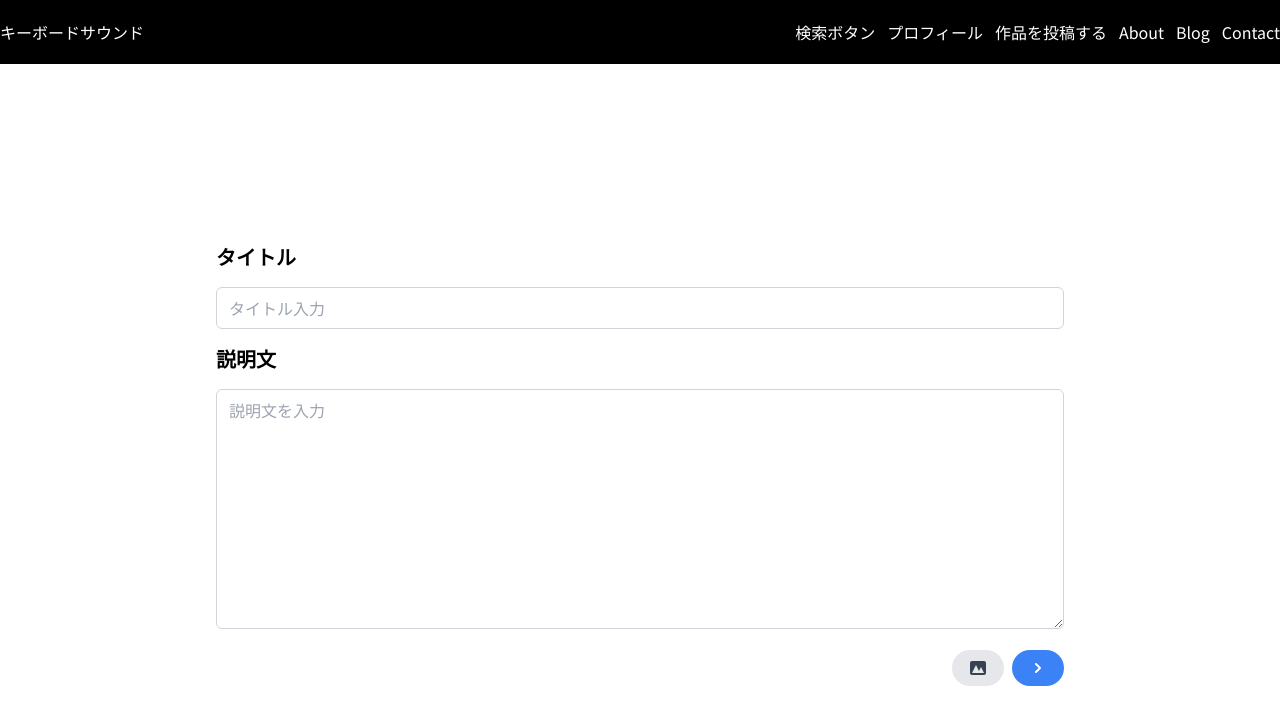
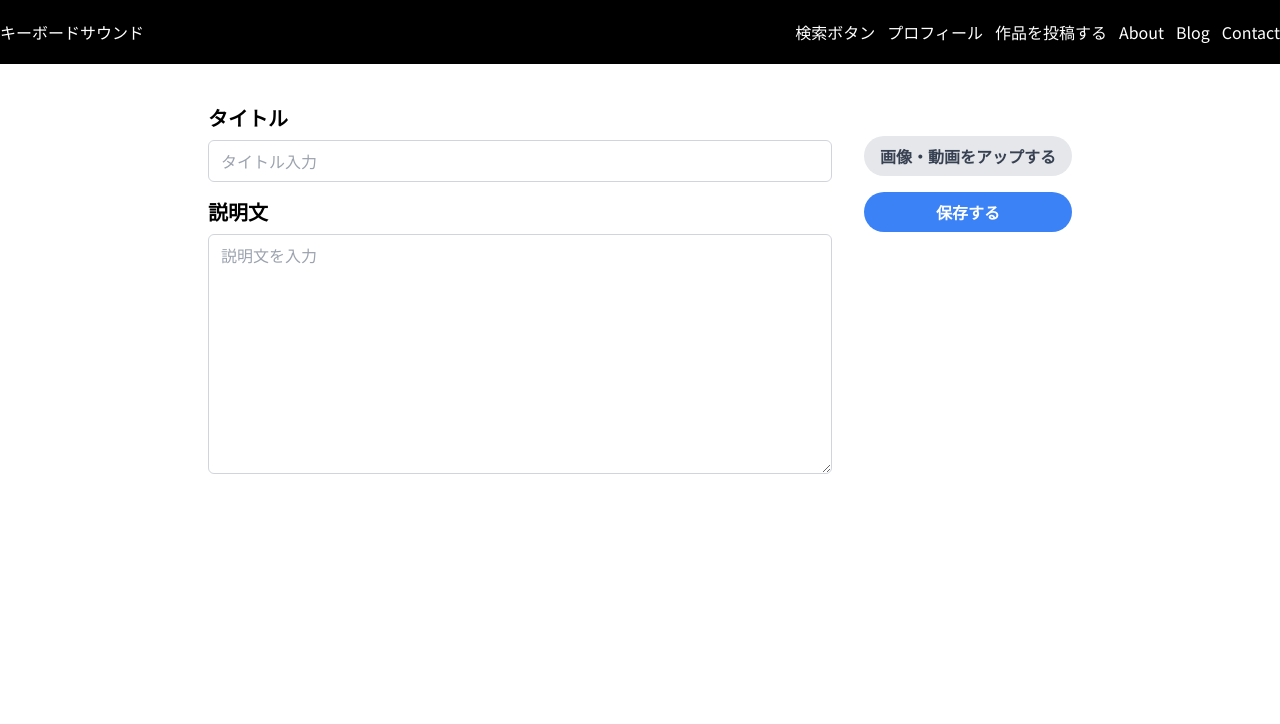
Before and after one commit to tomato-ga/keysound, a Next.js app: page /post/upload in a window 1280 px wide. Shown: the top 724 px of the page. Built offline with nearby package versions, Linux system fonts and the light colour scheme.

Commit message:
アップロードcssほぼOK

```diff
--- a/src/app/(pages)/post/upload/page.tsx
+++ b/src/app/(pages)/post/upload/page.tsx
@@ -1,17 +1,34 @@
 'use client'
 
-import { useState } from 'react'
+import { useState, useRef, ChangeEvent } from 'react'
 
-// TODO アップロードから完成させる
+// TODO タグ・カテゴリーは必要か？最初はいらないか
+
 const UploadPage = () => {
 	const [title, setTitle] = useState<string>('')
 	const [description, setDescription] = useState<string>('')
+	const [file, setFile] = useState<File | null>(null)
+	const fileInputRef = useRef<HTMLInputElement>(null)
+
+	const handleFileChange = (e: ChangeEvent<HTMLInputElement>) => {
+		const file = e.target.files?.[0]
+		if (file) {
+			setFile(file)
+			// TODO API経由でアップロード処理
+		}
+	}
+	const handleClickUpload = () => {
+		fileInputRef.current?.click()
+	}
 
 	return (
-		<div className="flex flex-col items-center justify-center h-screen">
-			<div className="bg-white rounded-lg  w-full max-w-xl m-2 p-6 lg:w-full lg:m-6 lg:max-w-4xl">
-				<h1 className="text-xl font-bold mb-4">タイトル</h1>
+		<div className="flex items-start justify-center h-screen p-6">
+			<div className="bg-white rounded-lg w-full lg:max-w-4xl ">
+				<div className="flex">
+					{/* Main content */}
+					<div className="flex-1 p-4">
 						<div className="mb-4">
+							<h1 className="text-xl font-bold mb-2">タイトル</h1>
 							<input
 								type="text"
 								placeholder="タイトル入力"
@@ -20,9 +37,8 @@ const UploadPage = () => {
 								onChange={(e) => setTitle(e.target.value)}
 							/>
 						</div>
-
-				<h1 className="text-xl font-bold mb-4">説明文</h1>
-				<div className="mb-4">
+						<div>
+							<h1 className="text-xl font-bold mb-2">説明文</h1>
 							<textarea
 								placeholder="説明文を入力"
 								className="w-full h-60 border border-gray-300 rounded-md px-3 py-2 focus:outline-none focus:ring-2 focus:ring-blue-500"
@@ -30,41 +46,27 @@ const UploadPage = () => {
 								onChange={(e) => setDescription(e.target.value)}
 							/>
 						</div>
-
-				<div className="flex justify-end space-x-2">
-					<div className="tooltip-group">
+					</div>
+					{/* Sidebar for buttons */}
+					<div className="flex flex-col space-y-4 p-4 mt-4">
+						<input
+							type="file"
+							ref={fileInputRef}
+							className="hidden"
+							onChange={handleFileChange}
+							accept="image/*,video/*"
+						/>
 						<button
 							className="bg-gray-200 hover:bg-gray-300 text-gray-700 font-bold py-2 px-4 rounded-full"
 							title="画像か動画をアップロードする"
+							onClick={handleClickUpload}
 						>
-							<svg className="h-5 w-5" xmlns="http://www.w3.org/2000/svg" viewBox="0 0 20 20" fill="currentColor">
-								<path
-									fillRule="evenodd"
-									d="M4 3a2 2 0 00-2 2v10a2 2 0 002 2h12a2 2 0 002-2V5a2 2 0 00-2-2H4zm12 12H4l4-8 3 6 2-4 3 6z"
-									clipRule="evenodd"
-								/>
-							</svg>
+							<span>画像・動画をアップする</span>
+						</button>
+						<button className="bg-blue-500 hover:bg-blue-700 text-white font-bold py-2 px-4 rounded-full flex items-center justify-center space-x-2">
+							<span>保存する</span>
 						</button>
 					</div>
-
-					{/* <button className="bg-gray-200 hover:bg-gray-300 text-gray-700 font-bold py-2 px-4 rounded-full">
-						<svg className="h-5 w-5" xmlns="http://www.w3.org/2000/svg" viewBox="0 0 20 20" fill="currentColor">
-							<path
-								fillRule="evenodd"
-								d="M10 18a8 8 0 100-16 8 8 0 000 16zm1-11a1 1 0 10-2 0v2H7a1 1 0 100 2h2v2a1 1 0 102 0v-2h2a1 1 0 100-2h-2V7z"
-								clipRule="evenodd"
-							/>
-						</svg>
-					</button> */}
-					<button className="bg-blue-500 hover:bg-blue-700 text-white font-bold py-2 px-4 rounded-full">
-						<svg className="h-5 w-5" xmlns="http://www.w3.org/2000/svg" viewBox="0 0 20 20" fill="currentColor">
-							<path
-								fillRule="evenodd"
-								d="M7.293 14.707a1 1 0 010-1.414L10.586 10 7.293 6.707a1 1 0 011.414-1.414l4 4a1 1 0 010 1.414l-4 4a1 1 0 01-1.414 0z"
-								clipRule="evenodd"
-							/>
-						</svg>
-					</button>
 				</div>
 			</div>
 		</div>
```
Lines whose indentation alone changed are shown as unchanged.
